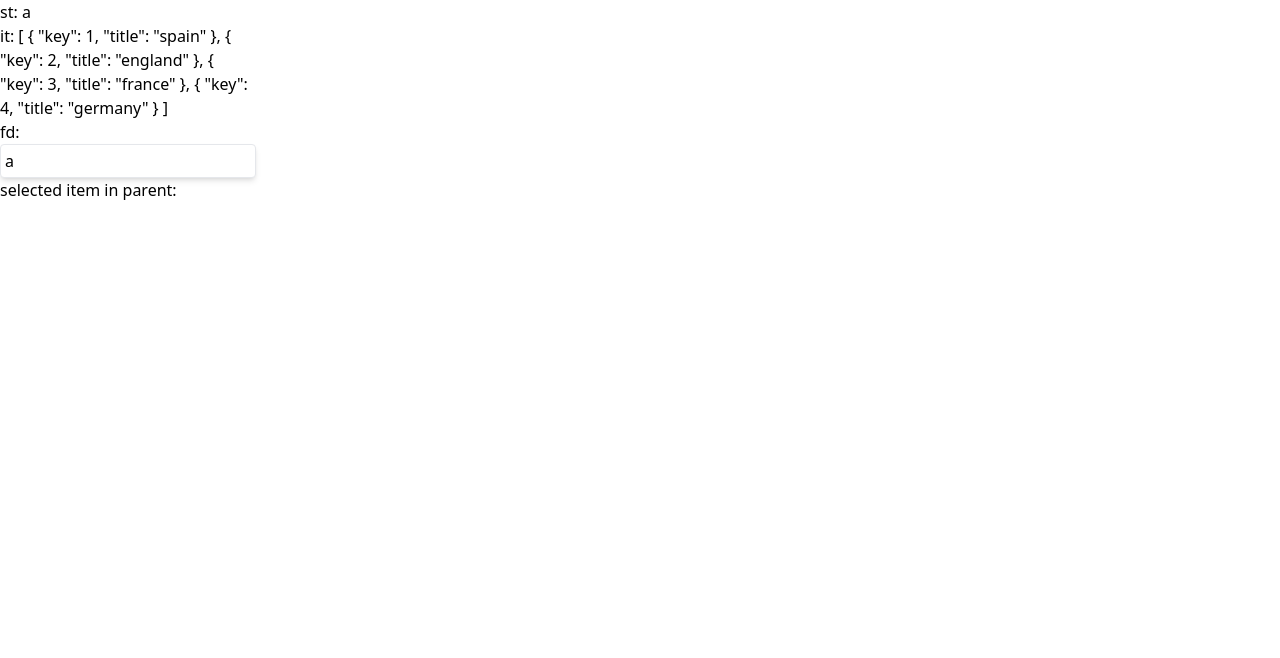
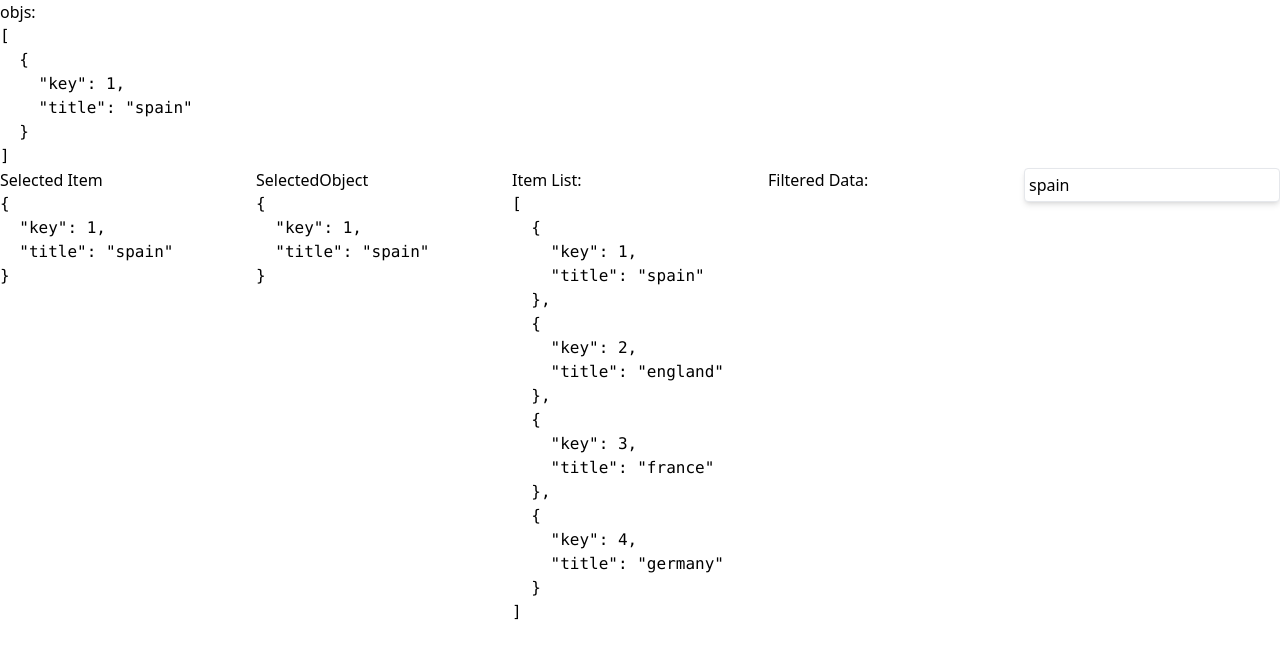
Before and after one commit to b-liva/vue-sandbox, a Vue app: page / in a window 1280 px wide. Shown: the top 658 px of the page. Built offline with nearby package versions, Linux system fonts and the light colour scheme.

Commit message:
remove component v model and handle returned value

```diff
--- a/src/App.vue
+++ b/src/App.vue
@@ -1,25 +1,30 @@
 <script setup>
 import {ref} from 'vue';
 import AutoComplete from "./components/jlib/AutoComplete.vue";
-let selectedIem = ref();
-let searchText = ref('a')
+let objs = ref([{key: 1, title:'spain'}])
 let countries =ref([
       {key: 1, title: 'spain' },
       {key: 2, title: 'england' },
       {key: 3, title: 'france' },
       {key: 4, title: 'germany' },
     ]);
-const setItem = (e) => {
-  console.log('item fired.', e);
-  selectedIem.value = e;
+const setItem = (obj, e) => {
+  Object.assign(obj, countries.value.filter(item => item.key === e.key)[0])
 }
 </script>
 
 <template>
-  <div class="w-64">
-    <AutoComplete :search-text="searchText" @update:search-text="nv => searchText = nv" :item-list="countries" @item="setItem"></AutoComplete>
-    <div><span>selected item in parent:</span> <span class="text-blue-900 font-bold">{{selectedIem?.title}}</span></div>
-    <div>{{selectedIem}}</div>
+  <div>
+    <div>
+      <p>objs: </p>
+      <pre><code>{{objs}}</code></pre>
+    </div>
+    <AutoComplete
+        v-for="obj in objs"
+        :selected-object="obj"
+        :item-list="countries"
+        @item="setItem(obj, $event)">
+    </AutoComplete>
   </div>
 </template>
 
--- a/src/components/jlib/AutoComplete.vue
+++ b/src/components/jlib/AutoComplete.vue
@@ -1,41 +1,56 @@
 <script setup>
-import {ref} from "vue";
-const props = defineProps(['itemList', 'searchText']);
-const emit = defineEmits(['update:modelValue'])
-
+import {onMounted, ref} from "vue";
+const props = defineProps(['itemList', 'selectedObject']);
+const emit = defineEmits(['update:selectedObject', 'item'])
 let showItems = ref(false)
 let filteredData = ref();
 let selectedItem = ref();
-
+let searchTxt = ref();
+onMounted(() => {
+  selectedItem.value = props.selectedObject;
+  searchTxt.value = selectedItem.value.title;
+})
 const stringIsEmpty = (str) => {
   return str === "";
 }
-
 const search = () => {
-  filteredData.value = props.itemList.filter(item => {
-    console.log(item);
-    return item.title.includes(props.searchText)
-  });
-  showItems.value = !stringIsEmpty(props.searchText.value);
+  filteredData.value = props.itemList.filter(item => item.title.includes(searchTxt.value));
+  showItems.value = !stringIsEmpty(props.selectedObject.title);
 }
 
 const handleSelection = (item) => {
   selectedItem.value = item;
+  searchTxt.value = selectedItem.value.title;
   showItems.value = false;
-  emit('item', selectedItem.value)
+  emit('item', selectedItem.value);
 }
 </script>
 
 <template>
   <div class="relative">
-    <p>st: {{searchText}}</p>
-    <p>it: {{itemList}}</p>
-    <p>fd: {{filteredData}}</p>
+    <div class="grid grid-cols-5">
+      <div>
+        <p class="capitalize">selected item</p>
+        <pre><code>{{ selectedItem }}</code></pre>
+      </div>
+      <div>
+        <p class="capitalize">selectedObject</p>
+        <pre><code>{{ selectedObject }}</code></pre>
+      </div>
+      <div class="">
+        <p class="capitalize">item list:</p>
+        <pre><code>{{ itemList }}</code></pre>
+      </div>
+      <div class="">
+        <p class="capitalize">filtered data:</p>
+        <pre><code>{{ filteredData }}</code></pre>
+      </div>
+      <div>
         <input
             class="border border-gray-200 focus:border-gray-400 shadow-md rounded p-1 w-full"
             type="text"
-        :value="searchText"
-        @input="$emit('update:searchText', $event.target.value)"
+            :value="searchTxt"
+            @input="searchTxt = $event.target.value"
             @keyup="search">
         <div v-show="showItems" class="z-20 bg-white border-blue-950 shadow-md absolute w-full rounded" @focusout="showItems=false">
           <div
@@ -46,6 +61,8 @@ const handleSelection = (item) => {
           >{{ d.title }}</div>
         </div>
       </div>
+    </div>
+  </div>
 </template>
 
 <style scoped>
```
Lines whose indentation alone changed are shown as unchanged.
